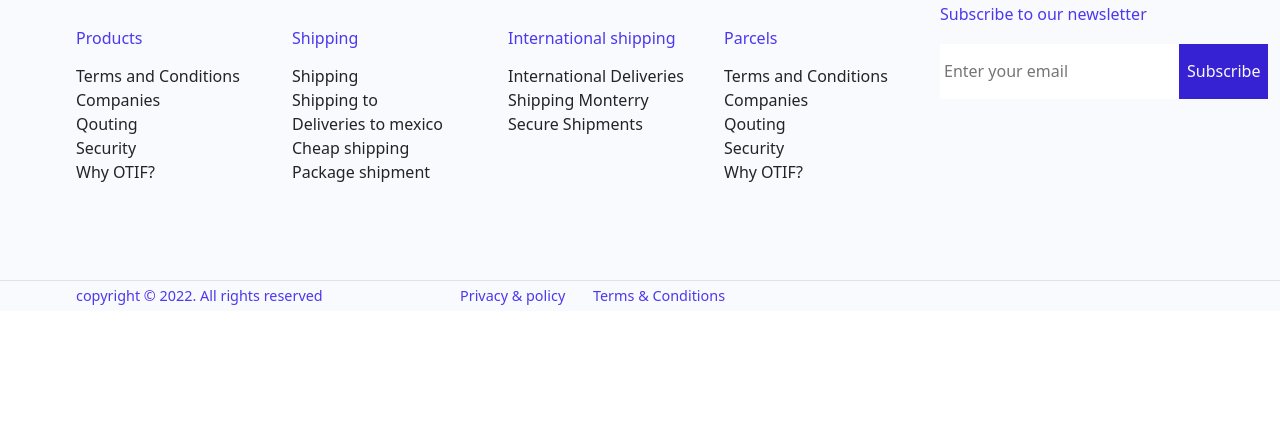
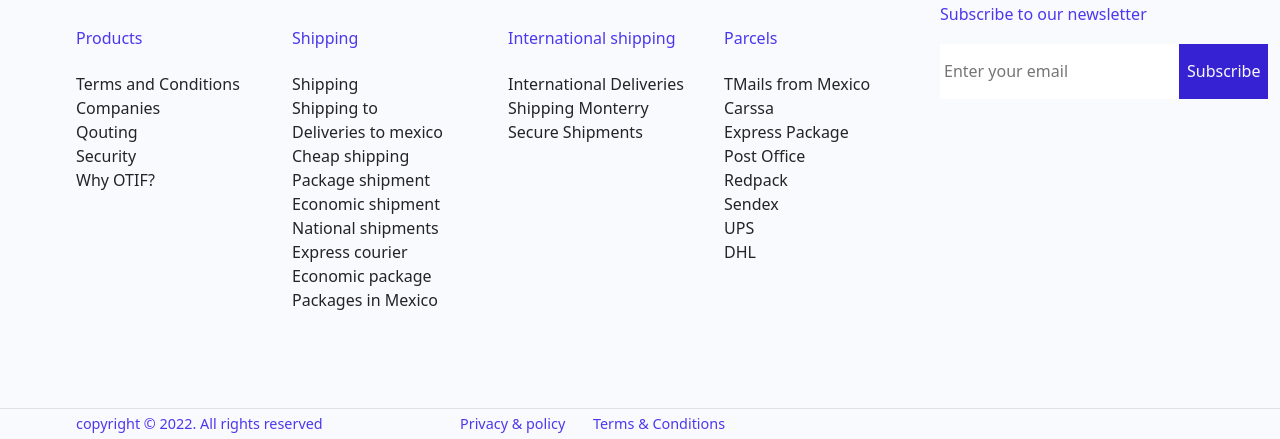
Before and after one commit to byt-32/landing_page_design, a plain HTML site: page src/index.html in a window 1280 px wide. Shown: the part 2443-2882 px from the top of the page. Before the commit the page ends 2754 px from the top, so only its background shows below. Drawn offline with Linux system fonts and the light colour scheme.

Commit message:
update styles for footer

```diff
--- a/src/index.html
+++ b/src/index.html
@@ -210,8 +210,8 @@
 				</div>
 				<div class="row mx-0">
 					<div class="col d-flex flex-column align-items-start mt-4">
-						<h6 class="primary-color-font mb-3"> Products </h6>
-						<div class="">
+						<h6 class="primary-color-font"> Products </h6>
+						<div class="mt-3">
 							<ul class="ps-0 mb-0">
 								<li> <a href="#" class="text-dark"> Terms and Conditions</a> </li>
 								<li> <a href="#" class="text-dark"> Companies</a> </li>
@@ -222,20 +222,25 @@
 						</div>
 					</div>
 					<div class="col d-flex flex-column align-items-start mt-4">
-						<h6 class="primary-color-font mb-3"> Shipping </h6>
-						<div class="">
+						<h6 class="primary-color-font"> Shipping </h6>
+						<div class="mt-3">
 							<ul class="ps-0 mb-0">
 								<li> <a href="#" class="text-dark"> Shipping</a> </li>
 								<li> <a href="#" class="text-dark"> Shipping to</a> </li>
 								<li> <a href="#" class="text-dark"> Deliveries to mexico</a> </li>
 								<li> <a href="#" class="text-dark"> Cheap shipping</a> </li>
 								<li> <a href="#" class="text-dark"> Package shipment</a> </li>
+								<li> <a href="#" class="text-dark"> Economic shipment</a> </li>
+								<li> <a href="#" class="text-dark"> National shipments</a> </li>
+								<li> <a href="#" class="text-dark"> Express courier</a> </li>
+								<li> <a href="#" class="text-dark"> Economic package</a> </li>
+								<li> <a href="#" class="text-dark"> Packages in Mexico</a> </li>
 							</ul>
 						</div>
 					</div>
 					<div class="col d-flex flex-column align-items-start mt-4">
-						<h6 class="primary-color-font mb-3"> International shipping </h6>
-						<div class="">
+						<h6 class="primary-color-font"> International shipping </h6>
+						<div class="mt-3">
 							<ul class="ps-0 mb-0">
 								<li> <a href="#" class="text-dark"> International Deliveries</a> </li>
 								<li> <a href="#" class="text-dark"> Shipping Monterry</a> </li>
@@ -244,14 +249,17 @@
 						</div>
 					</div>
 					<div class="col d-flex flex-column align-items-start mt-4">
-						<h6 class="primary-color-font mb-3"> Parcels </h6>
-						<div class="">
+						<h6 class="primary-color-font"> Parcels </h6>
+						<div class="mt-3">
 							<ul class="ps-0 mb-0">
-								<li> <a href="#" class="text-dark"> Terms and Conditions</a> </li>
-								<li> <a href="#" class="text-dark"> Companies</a> </li>
-								<li> <a href="#" class="text-dark"> Qouting</a> </li>
-								<li> <a href="#" class="text-dark"> Security</a> </li>
-								<li> <a href="#" class="text-dark"> Why OTIF?</a> </li>
+								<li> <a href="#" class="text-dark"> TMails from Mexico</a> </li>
+								<li> <a href="#" class="text-dark"> Carssa</a> </li>
+								<li> <a href="#" class="text-dark"> Express Package</a> </li>
+								<li> <a href="#" class="text-dark"> Post Office</a> </li>
+								<li> <a href="#" class="text-dark"> Redpack</a> </li>
+								<li> <a href="#" class="text-dark"> Sendex</a> </li>
+								<li> <a href="#" class="text-dark"> UPS</a> </li>
+								<li> <a href="#" class="text-dark"> DHL</a> </li>
 							</ul>
 						</div>
 					</div>
```
